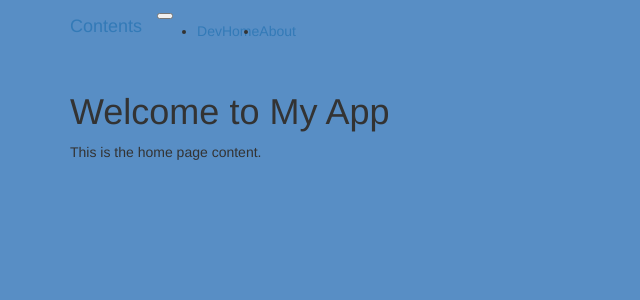
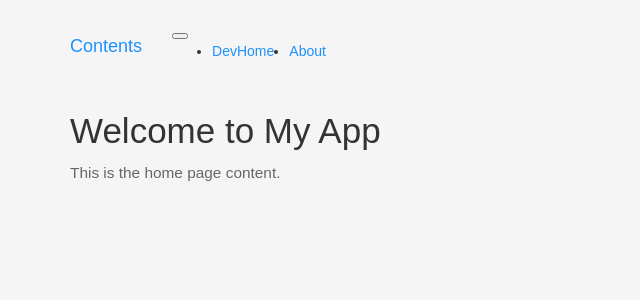
Before and after one commit to Cagedhawk1/91893---Tysen-Main, a Flask app: page /DevHome in a window 1280 px wide. Shown: the top 300 px of the page, without its empty margins (0-640 px from the left). Run offline with Flask 3, Linux system fonts and the light colour scheme; some libraries are stand-ins or nearby versions.

Commit message:
1.29 testing CSS

```diff
--- a/templates/static/style.css
+++ b/templates/static/style.css
@@ -1,3 +1,32 @@
 body {
-  background-color: #588ec5;
+    font-family: Arial, sans-serif;
+    margin: 0;
+    padding: 20px;
+    background-color: #f5f5f5;
 }
+
+nav {
+    margin-bottom: 20px;
+}
+
+nav a {
+    text-decoration: none;
+    color: #1e90ff;
+    margin-right: 15px;
+}
+
+nav a:hover {
+    text-decoration: underline;
+}
+
+h1 {
+    color: #333;
+    font-size: 2.5em;
+    margin-bottom: 10px;
+}
+
+p {
+    color: #666;
+    font-size: 1.1em;
+    line-height: 1.5;
+}
```
